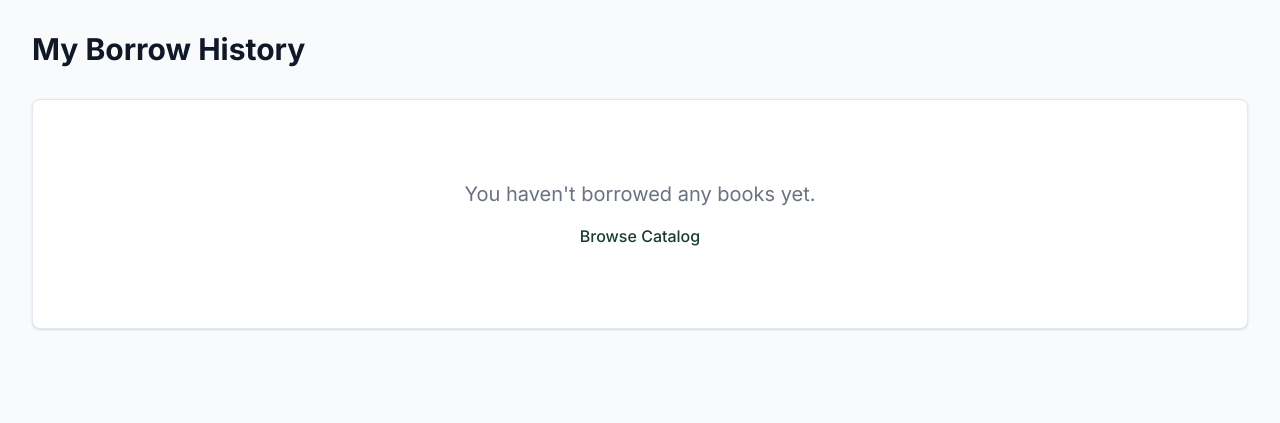
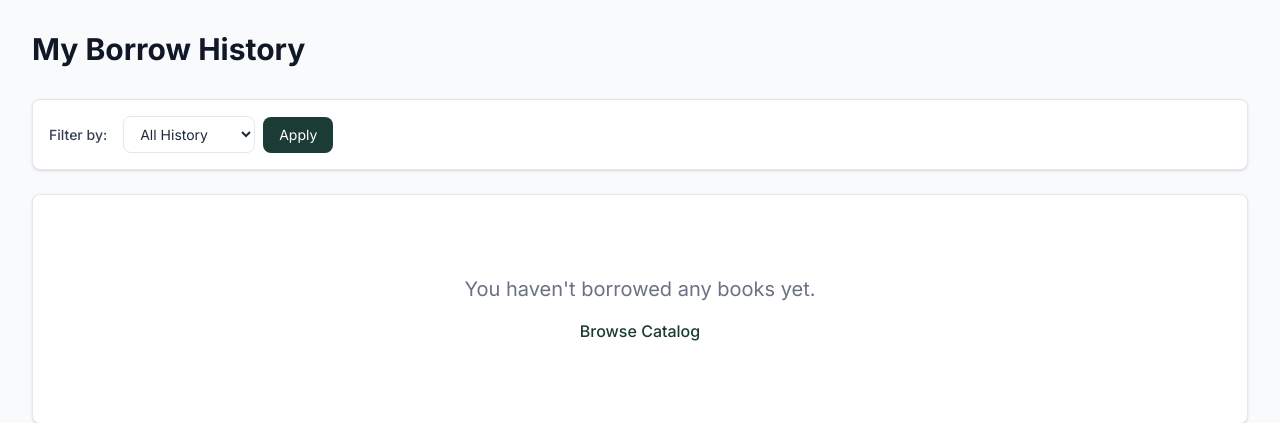
Before and after one commit to missionode/Library-Management, a Django app: page /circulation/my-books/ in a window 1280 px wide. Shown: the part 81-504 px from the top of the page. Run offline with Django 5.2, Linux system fonts and the light colour scheme; the visitor is signed in with stand-in values (Sample User, id 1); data that the repository does not hold is empty.

Commit message:
feat: Add status filter to My Books page for better history management

```diff
--- a/circulation/views.py
+++ b/circulation/views.py
@@ -293,4 +293,16 @@ class MemberBorrowListView(LoginRequiredMixin, ListView):
     context_object_name = 'borrow_records'
 
     def get_queryset(self):
-        return BorrowRecord.objects.filter(user=self.request.user).order_by('-issued_date')
+        queryset = BorrowRecord.objects.filter(user=self.request.user).order_by('-issued_date')
+        filter_status = self.request.GET.get('filter')
+
+        if filter_status == 'active':
+            queryset = queryset.filter(status='ISSUED')
+        elif filter_status == 'returned':
+            queryset = queryset.filter(status='RETURNED')
+        elif filter_status == 'lost':
+            queryset = queryset.filter(status='LOST')
+        elif filter_status == 'overdue':
+            queryset = queryset.filter(status='ISSUED', due_date__lt=timezone.now())
+
+        return queryset
--- a/templates/circulation/my_books.html
+++ b/templates/circulation/my_books.html
@@ -2,7 +2,25 @@
 
 {% block content %}
 <div class="mb-8">
-    <h1 class="text-3xl font-bold text-gray-900">My Borrow History</h1>
+    <h1 class="text-3xl font-bold text-gray-900 dark:text-white">My Borrow History</h1>
+</div>
+
+<!-- Filter Section -->
+<div class="mb-6 bg-white dark:bg-slate-800 p-4 rounded-lg shadow-sm border dark:border-slate-700">
+    <form method="get" class="flex flex-wrap gap-2 items-center">
+        <label for="filter" class="text-sm font-medium text-gray-700 dark:text-slate-300 mr-2">Filter by:</label>
+        <select name="filter" id="filter" class="border border-gray-300 dark:border-slate-600 rounded-lg px-3 py-2 text-sm focus:ring-primary focus:border-primary dark:bg-slate-900 dark:text-white">
+            <option value="">All History</option>
+            <option value="active" {% if request.GET.filter == 'active' %}selected{% endif %}>Active Loans</option>
+            <option value="overdue" {% if request.GET.filter == 'overdue' %}selected{% endif %}>Overdue</option>
+            <option value="returned" {% if request.GET.filter == 'returned' %}selected{% endif %}>Returned</option>
+            <option value="lost" {% if request.GET.filter == 'lost' %}selected{% endif %}>Lost</option>
+        </select>
+        <button type="submit" class="bg-primary text-white px-4 py-2 rounded-lg text-sm hover:bg-[#142f29] transition">Apply</button>
+        {% if request.GET.filter %}
+            <a href="{% url 'my_books' %}" class="text-sm text-gray-500 hover:text-primary transition ml-2">Clear Filter</a>
+        {% endif %}
+    </form>
 </div>
 
 {% if borrow_records %}
```
